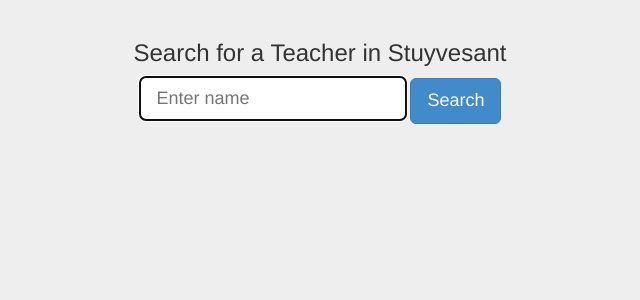
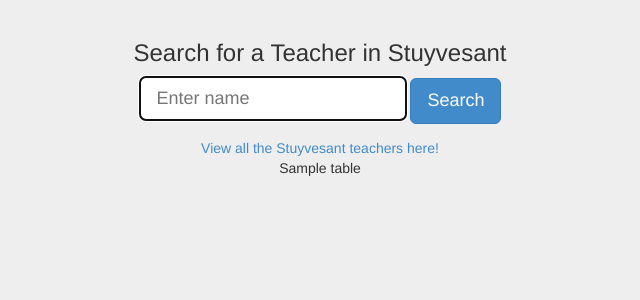
Before and after one commit to stuycs-softdev/proj2-pd6-08-JASE, a Flask app: template templates/search.html in a window 1280 px wide. Shown: the part 52-352 px from the top of the page, without its empty margins (320-960 px from the left). Run offline with Flask 2, Linux system fonts and the light colour scheme; the template is opened without the code that fills it: most values are stand-ins (such as "Sample title", 1, 10 or a date in 2020); some libraries are stand-ins or nearby versions.

Commit message:
Added table to search.html

```diff
--- a/templates/search.html
+++ b/templates/search.html
@@ -41,6 +41,9 @@
 	  <input name="search" type="text" class="input-lg search-query" placeholder="Enter name" required autofocus>
 	  <button type="submit" href="/" class="btn btn-lg btn-primary">Search</button>
       </form>
+	<a href="/stuylist">View all the Stuyvesant teachers here!</a>
+	<br>
+	{{table | safe}}
     </div>
 
 
```
